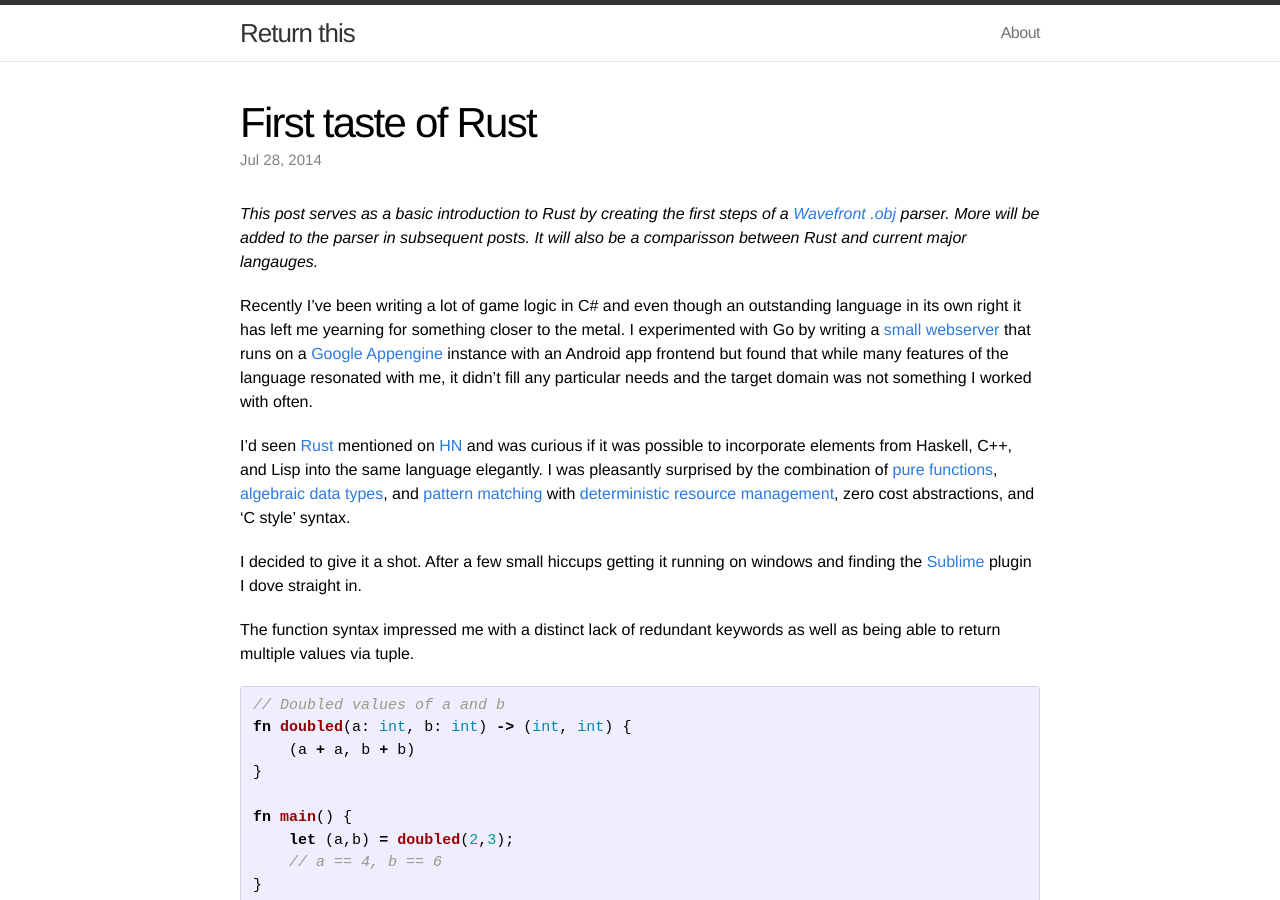
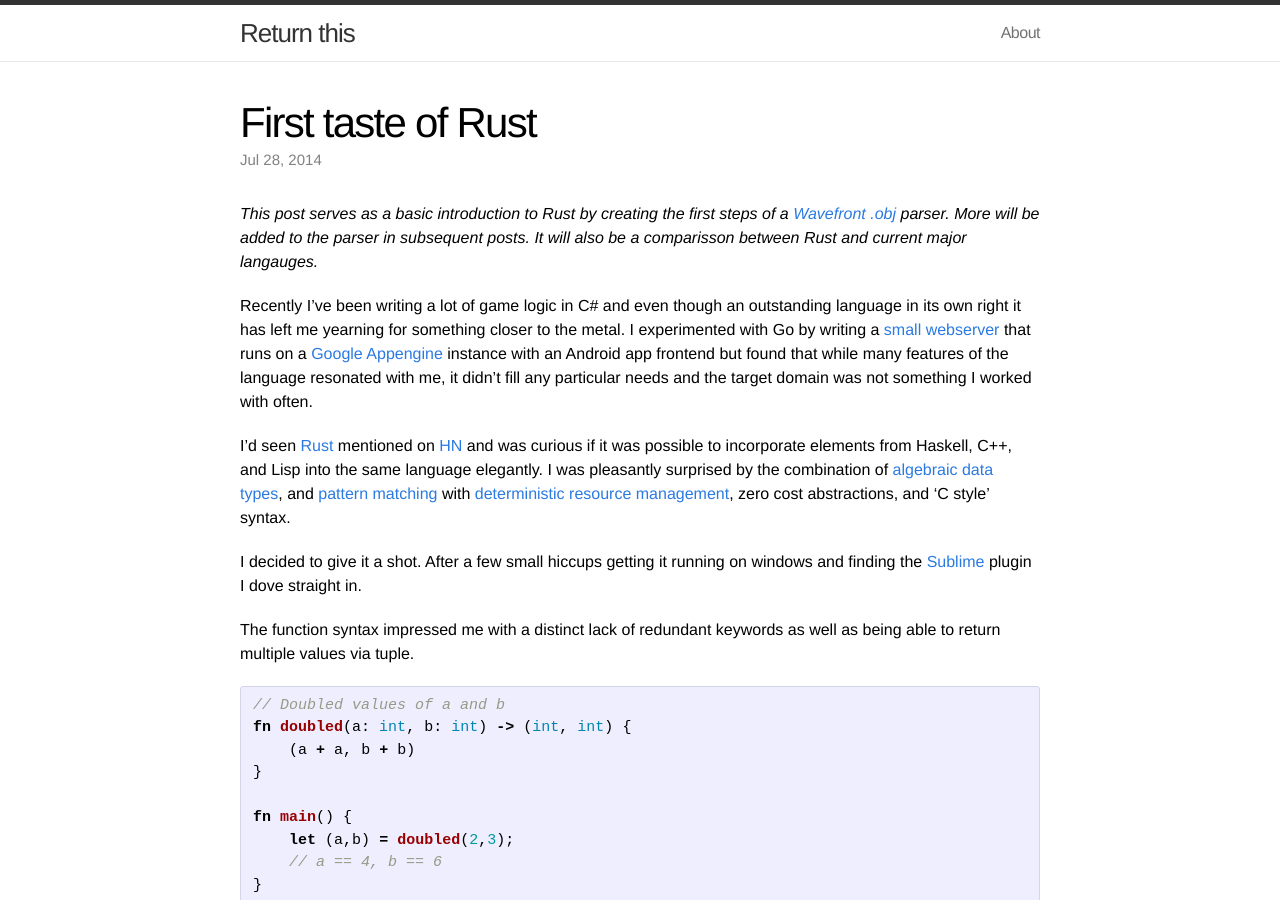
Before and after one commit to jaredly/PudgePacket.github.io, a Jekyll site: the page built from _posts/2014-07-28-first-taste-of-rust.markdown, in a window 1280 px wide and 900 px high. Built offline with Jekyll 4.4.1, drawn with Linux system fonts in a browser that asks for light colours.

Commit message:
Redacted statement about pure functions

```diff
--- a/_posts/2014-07-28-first-taste-of-rust.markdown
+++ b/_posts/2014-07-28-first-taste-of-rust.markdown
@@ -9,7 +9,7 @@ categories: rust
 
 Recently I've been writing a lot of game logic in C# and even though an outstanding language in its own right it has left me yearning for something closer to the metal. I experimented with Go by writing a [small webserver](https://github.com/PudgePacket/GoAppengineTesting) that runs on a [Google Appengine](https://cloud.google.com/products/app-engine/) instance with an Android app frontend but found that while many features of the language resonated with me, it didn't fill any particular needs and the target domain was not something I worked with often.
 
-I'd seen [Rust](http://www.rust-lang.org/) mentioned on [HN](https://news.ycombinator.com) and was curious if it was possible to incorporate elements from Haskell, C++, and Lisp into the same language elegantly. I was pleasantly surprised by the combination of [pure functions](https://en.wikipedia.org/wiki/Pure_function), [algebraic data types](https://en.wikipedia.org/wiki/Algebraic_data_type), and [pattern matching](https://en.wikipedia.org/wiki/Pattern_matching) with [deterministic resource management](https://en.wikipedia.org/wiki/Resource_Acquisition_Is_Initialization), zero cost abstractions, and 'C style' syntax.
+I'd seen [Rust](http://www.rust-lang.org/) mentioned on [HN](https://news.ycombinator.com) and was curious if it was possible to incorporate elements from Haskell, C++, and Lisp into the same language elegantly. I was pleasantly surprised by the combination of [algebraic data types](https://en.wikipedia.org/wiki/Algebraic_data_type), and [pattern matching](https://en.wikipedia.org/wiki/Pattern_matching) with [deterministic resource management](https://en.wikipedia.org/wiki/Resource_Acquisition_Is_Initialization), zero cost abstractions, and 'C style' syntax.
 
 I decided to give it a shot. After a few small hiccups getting it running on windows and finding the [Sublime](https://www.sublimetext.com/) plugin I dove straight in.
 
```
